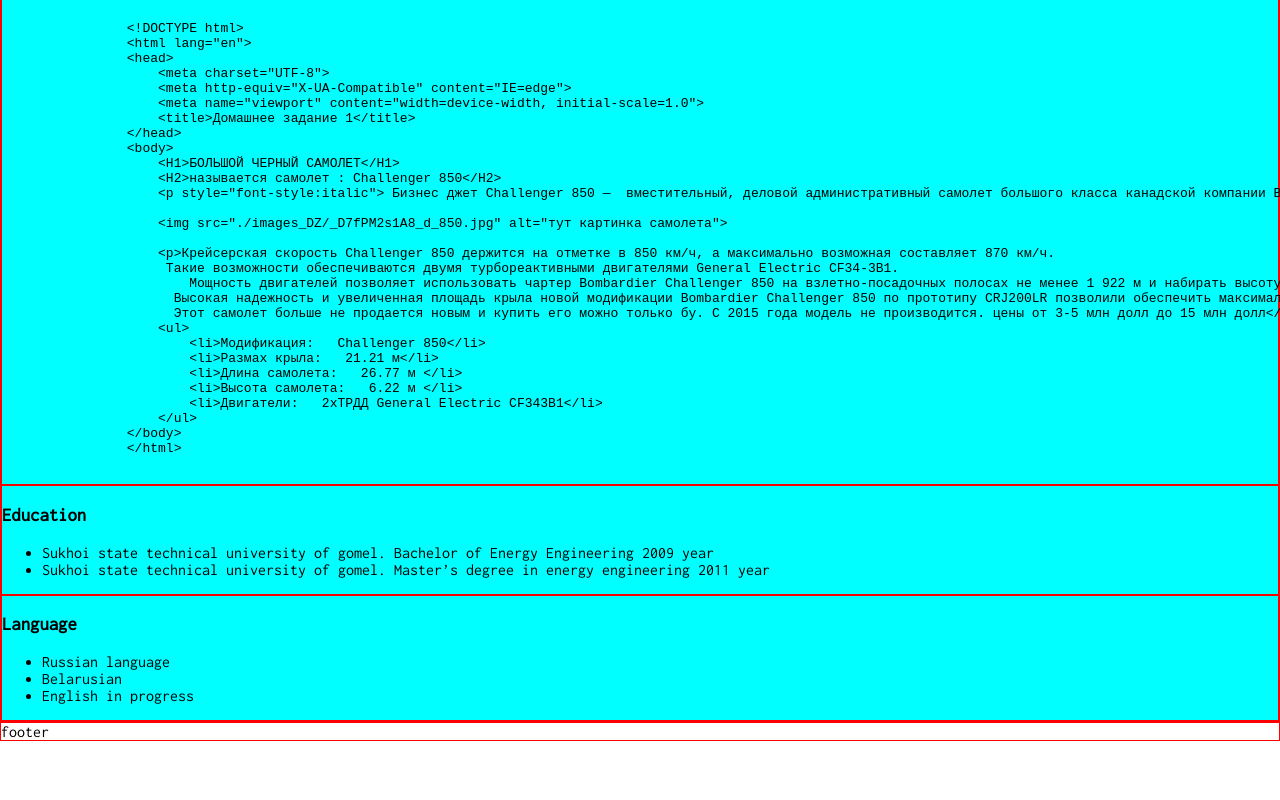
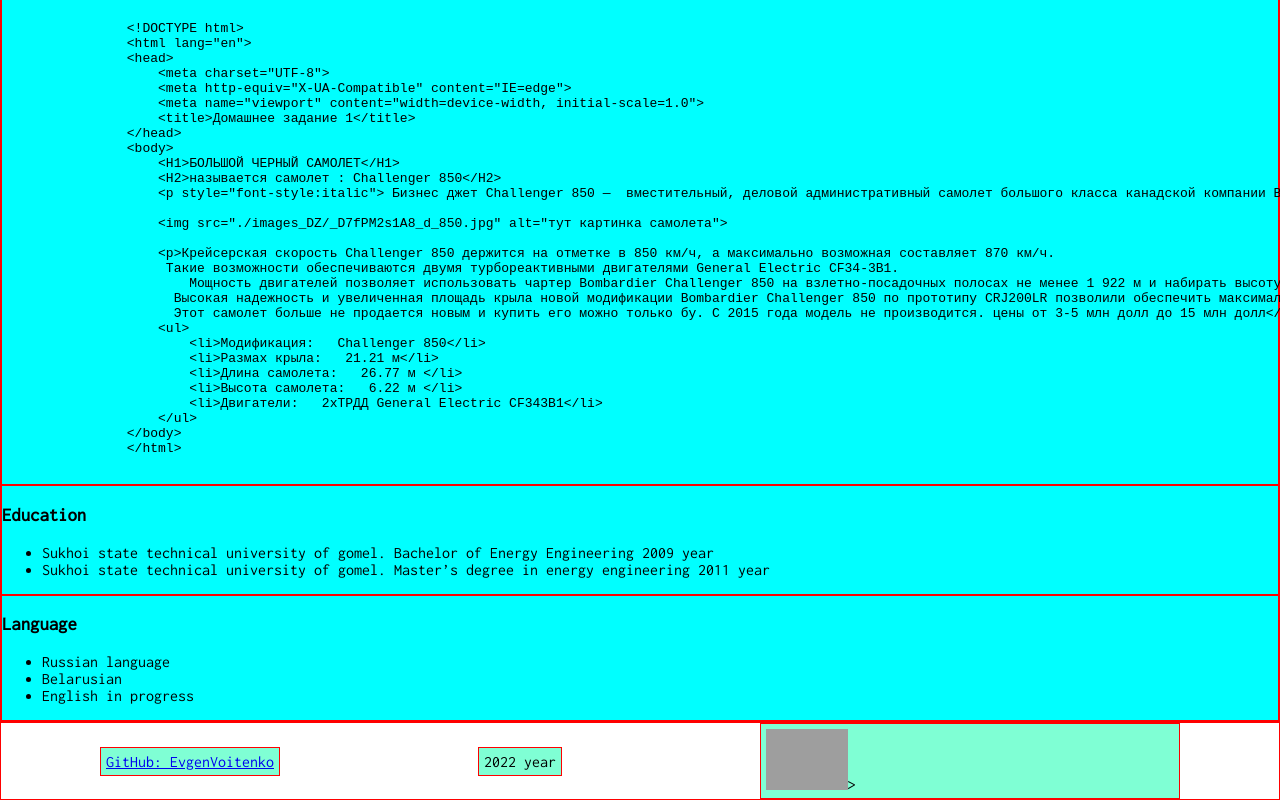
Before and after one commit to EvgenVoitenko/rsschool-cv, a plain HTML site: page index.html in a window 1280 px wide. Shown: the part 770-1570 px from the top of the page. Before the commit the page ends 1511 px from the top, so only its background shows below. Drawn offline with Linux system fonts and the light colour scheme; grey boxes are pictures that could not be loaded.

Commit message:
feat: add footer content

```diff
--- a/index.html
+++ b/index.html
@@ -98,6 +98,12 @@
             </ul>
         </div>
     </main>
-    <footer class="footer">footer</footer></footer>
+    <footer class="footer">
+        <p><a href=https://github.com/EvgenVoitenko?tab=overview&from=2022-05-01&to=2022-05-31">GitHub: EvgenVoitenko</a></p>
+        <p> 2022 year </p>
+        <p><a href="https://rs.school/js/"><img src="https://rs.school/images/rs_school_js.svg" alt="логотип курса"></a>></p>
+
+
+    </footer>
 </body>
 </html>
--- a/style.css
+++ b/style.css
@@ -34,3 +34,10 @@ p {
     padding: 5px;
     margin: auto;
 }
+footer {
+    display: flex;
+    flex-grow: 1;
+    justify-content: space-between;
+}
+
+}
```
